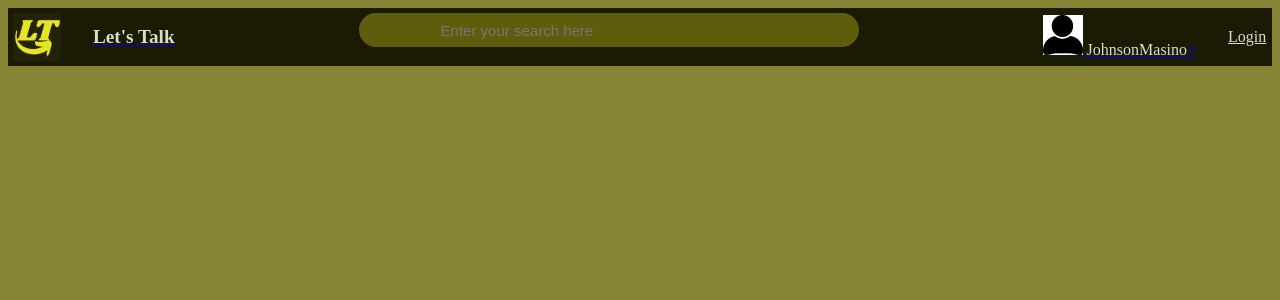
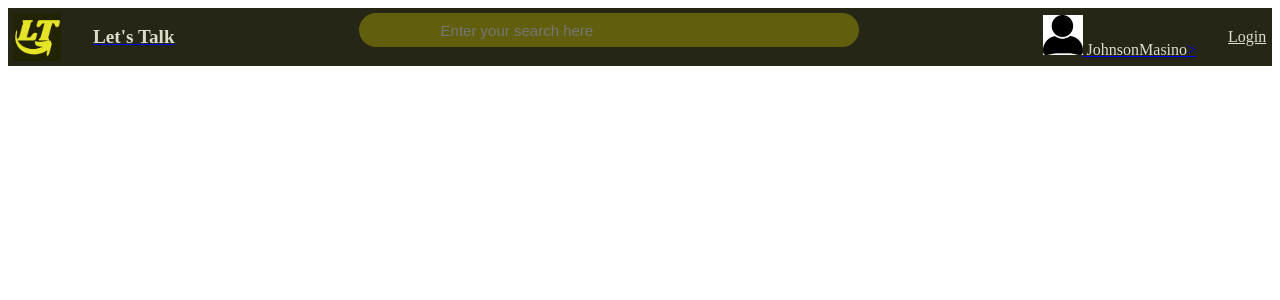
Before and after one commit to JohnsonMasino/Connect, a Django app: page / in a window 1280 px wide. Shown: the top 300 px of the page. Run offline with Django 4.2, Linux system fonts and the light colour scheme.

Commit message:
Commiting Latest

```diff
--- a/letstalk/static/styles/style.css
+++ b/letstalk/static/styles/style.css
@@ -83,5 +83,5 @@
     height: 5rem;
 }
 .body {
-    background-color: var(--background-color);
+    background-color: var(--mbackground-color);
 }
```
Also changed, not shown: db.sqlite3.
